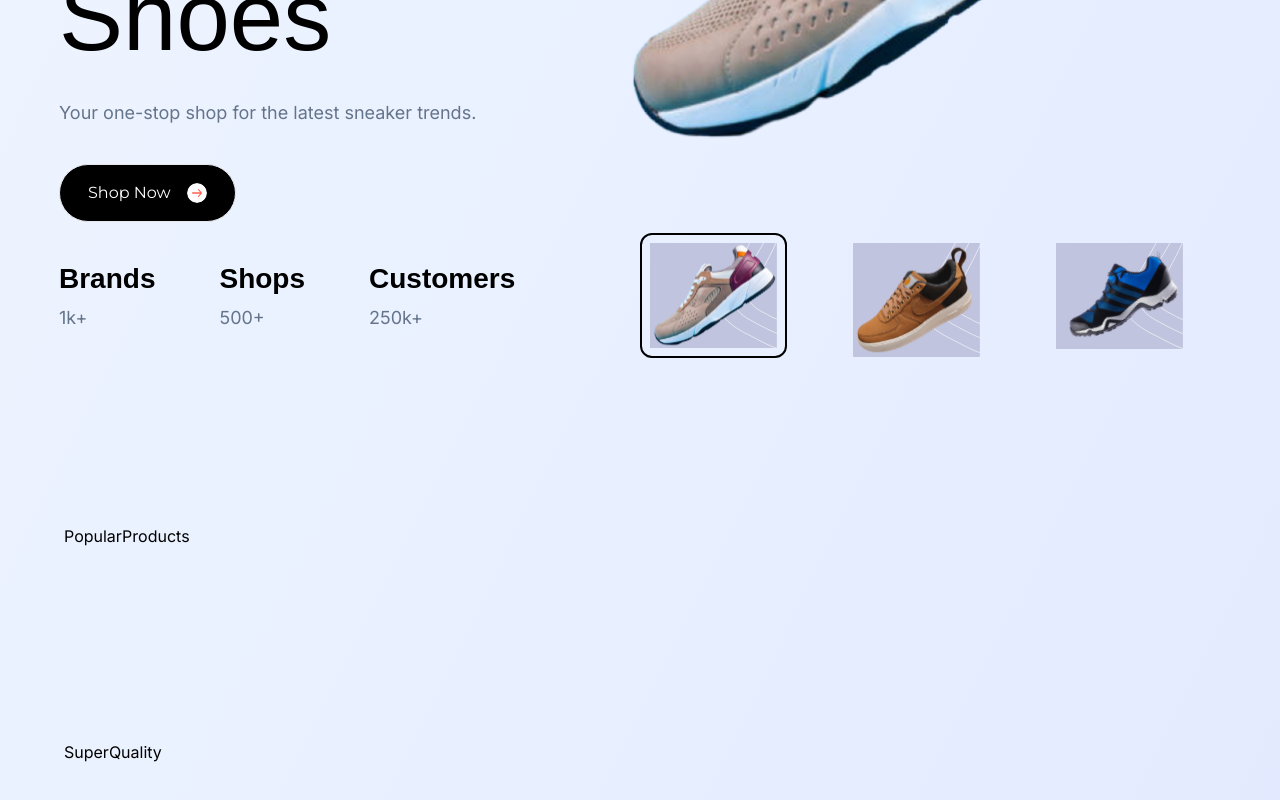
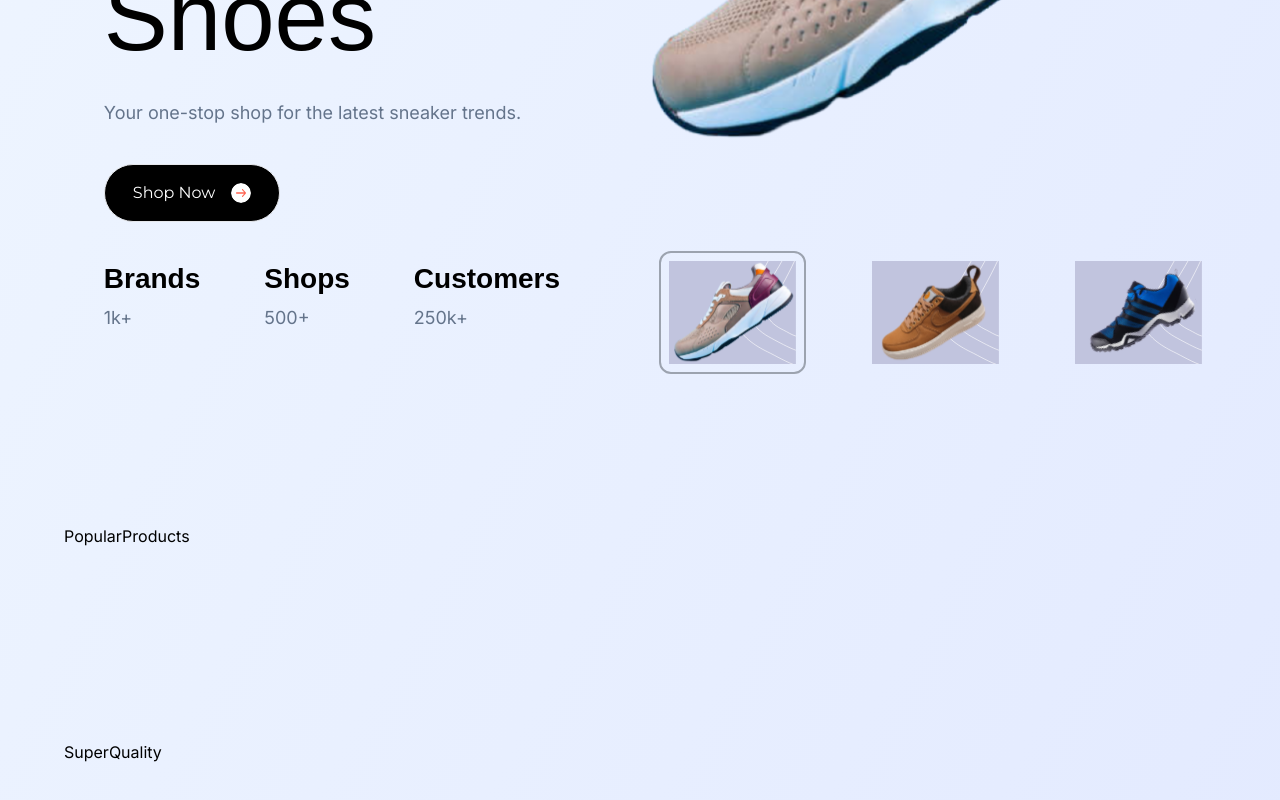
Before and after one commit to dsevenx/heatwave4, a Next.js app: page / in a window 1280 px wide. Shown: the part 634-1434 px from the top of the page. Built offline with nearby package versions, Linux system fonts and the light colour scheme; a web font is replaced by a local one.

Commit message:
Hero passt

```diff
--- a/src/app/page.tsx
+++ b/src/app/page.tsx
@@ -39,7 +39,7 @@ const Home = () => {
     <main className="relative">
       <Nav />
 
-      <section className="xl:padding-1 wide:padding-r padding-b">
+      <section className="xl:padding-l wide:padding-r padding-b">
         <Hero />
       </section>
       <section className="padding">
--- a/src/app/sections/Hero.tsx
+++ b/src/app/sections/Hero.tsx
@@ -43,7 +43,8 @@ const Hero = () => {
         />
 
 
-        <div className="flex gap-10 absolute -bottom-[5%]">
+        <div className="flex gap-10 absolute bottom-0 translate-y-[50px] sm:translate-y-[150px] max-sm:translate-y-[150px] xl:translate-y-[50px]">
+
           {shoes.map((shoe) => (
             <div key={shoe.bigShoe} className="">
               <ShoeCard thumbnail={shoe.thumbnail}
--- a/src/components/ShoeCard.tsx
+++ b/src/components/ShoeCard.tsx
@@ -19,8 +19,8 @@ const ShoeCard = ({ thumbnail, changeBigShoeImage,bigShowImageShoe, bigShowImage
     return (
         <div
             className={`border-2 rounded-xl
-                ${bigShowImageShoe === bigShowImageAnzeige ? 'border-black' : 'border-transparent'}
-                cursor-pointer hover:border-coral-red transition-colors duration-300 p-2 m-2
+                ${bigShowImageShoe === bigShowImageAnzeige ? 'border-gray-400' : 'border-transparent'}
+                cursor-pointer hover:border-black transition-colors duration-300 p-2 m-2
             `}
             onClick={handleClick}
         >
@@ -30,7 +30,7 @@ const ShoeCard = ({ thumbnail, changeBigShoeImage,bigShowImageShoe, bigShowImage
                     alt={thumbnail}
                     width={127}
                     height={103}
-                    className="object-contain"
+                    className="object-fill w-[127px] h-[103px] rounded-xl"
                 />
              </div>
         </div>
```
